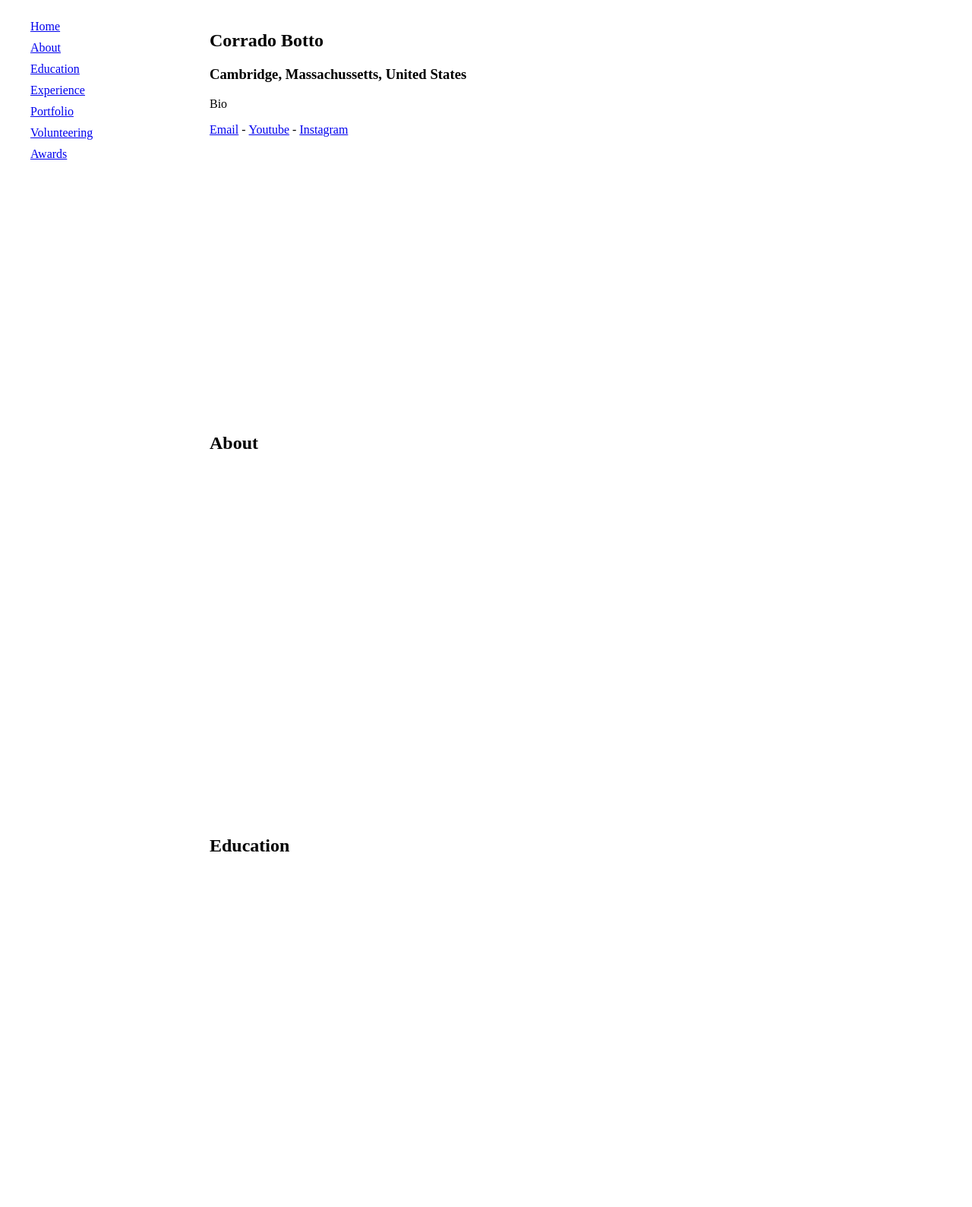
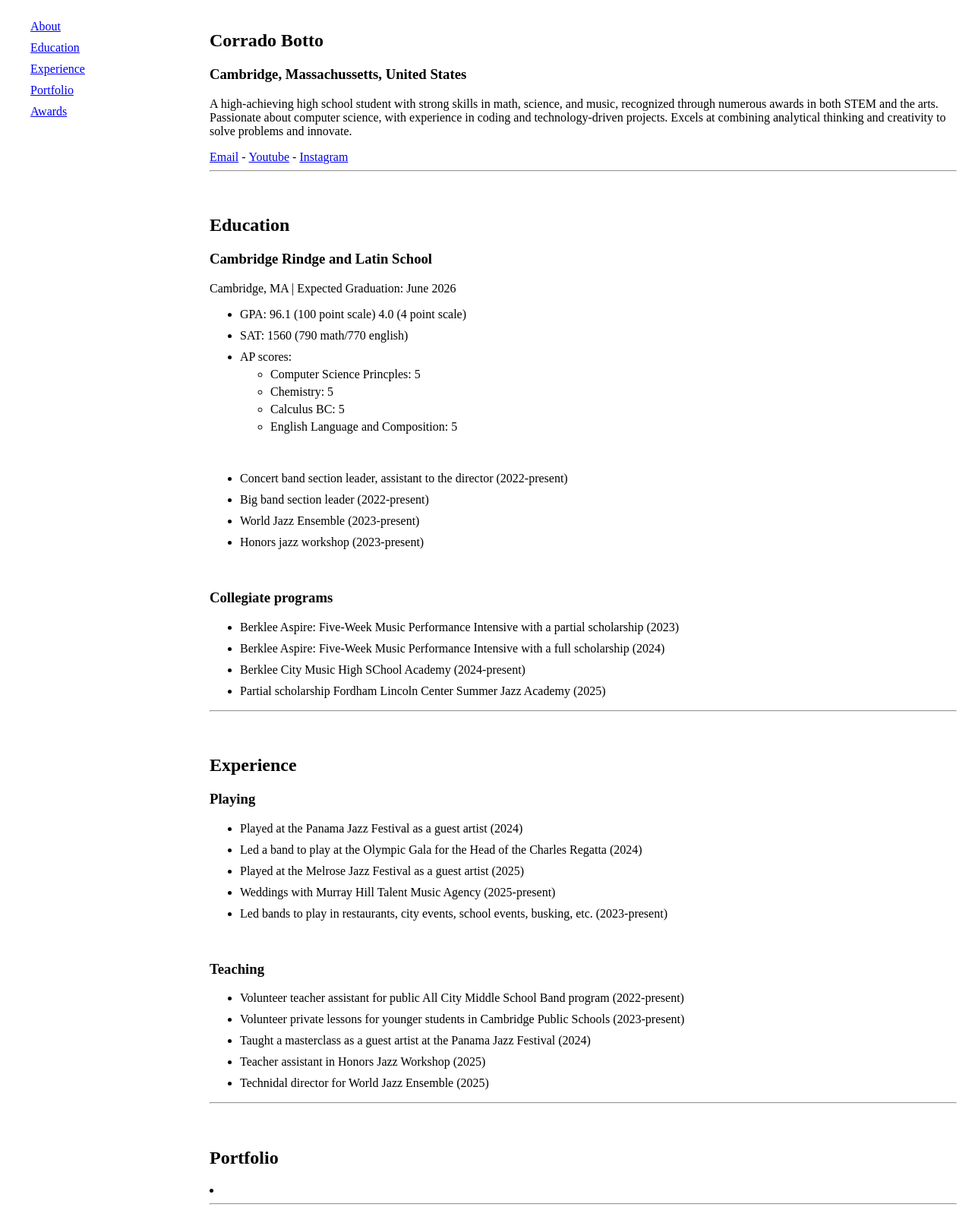
Before and after one commit to 26cbotto-create/Portfolio, a plain HTML site: page index.html in a window 1280 px wide. Shown: the top 1589 px of the page at 76% size. Drawn offline with Linux system fonts and the light colour scheme.

Commit message:
Copied my resume info into the website

```diff
--- a/css/stylesheet.css
+++ b/css/stylesheet.css
@@ -26,7 +26,7 @@ main {
     flex: 4;
 }
 
-ul {
+.jumplinks {
     list-style-type: none;
     position: fixed;
 }
@@ -38,14 +38,17 @@ ul li {
 section {
     margin: 10px;
     padding: 10px;
-    height: 500px;
 }
 
 
-#home, #about, #education, #experience, #portfolio, #volunteering, #awards {
+#about, #education, #experience, #portfolio, #awards {
     scroll-behavior: smooth;
 }
 
 .contact p {
     display: inline;
 }
+
+ul.ap_scores li {
+    margin: 5px 0;
+}
--- a/index.html
+++ b/index.html
@@ -11,22 +11,20 @@
 
         <div class="center">
             <nav>
-                <ul>
-                    <li><a href="#Home">Home</a></li>
+                <ul class="jumplinks">
                     <li><a href="#About">About</a></li>
                     <li><a href="#Education">Education</a></li>
                     <li><a href="#Experience">Experience</a></li>
                     <li><a href="#Portfolio">Portfolio</a></li>
-                    <li><a href="#Volunteering">Volunteering</a></li>
                     <li><a href="#Awards">Awards</a></li>
                 </ul>
             </nav>
 
             <main>
-                <section id="Home">
+                <section id="About">
                     <h2>Corrado Botto</h2>
                     <h3>Cambridge, Massachussetts, United States</h3>
-                    <p>Bio</p>
+                    <p>A high-achieving high school student with strong skills in math, science, and music, recognized through numerous awards in both STEM and the arts. Passionate about computer science, with experience in coding and technology-driven projects. Excels at combining analytical thinking and creativity to solve problems and innovate.</p>
 
                     <div class="contact">
                         <a href="mailto:corradobotto7@gmail.com" target="blank">Email</a>
@@ -36,30 +34,98 @@
                         <a href="https://www.instagram.com/cbotto3/#" target="blank">Instagram</a>
                     </div>
 
-                </section>
-
-                <section id="About">
-                    <h2>About</h2>
+                    <hr>
                 </section>
 
                 <section id="Education">
                     <h2>Education</h2>
+                    <h3>Cambridge Rindge and Latin School</h3>
+                    <p>Cambridge, MA | Expected Graduation: June 2026</p>
+                    <ul>
+                        <li>GPA: 96.1 (100 point scale) 4.0 (4 point scale)</li>
+                        <li>SAT: 1560 (790 math/770 english)</li>
+                        <li>AP scores:
+                            <ul class="ap_scores">
+                                <li>Computer Science Princples: 5</li>
+                                <li>Chemistry: 5</li>
+                                <li>Calculus BC: 5</li>
+                                <li>English Language and Composition: 5</li>
+                            </ul>
+                        </li>
+                    </ul>
+
+                    <br>
+
+                    <ul>
+                        <li>Concert band section leader, assistant to the director (2022-present)</li>
+                        <li>Big band section leader (2022-present)</li>
+                        <li>World Jazz Ensemble (2023-present)</li>
+                        <li>Honors jazz workshop (2023-present)</li>
+                    </ul>
+
+                    <br>
+
+                    <h3>Collegiate programs</h3>
+                    <ul>
+                        <li>Berklee Aspire: Five-Week Music Performance Intensive with a partial scholarship (2023)</li>
+                        <li>Berklee Aspire: Five-Week Music Performance Intensive with a full scholarship (2024)</li>
+                        <li>Berklee City Music High SChool Academy (2024-present)</li>
+                        <li>Partial scholarship Fordham Lincoln Center Summer Jazz Academy (2025)</li>
+                    </ul>
+                    <hr>
                 </section>
 
                 <section id="Experience">
                     <h2>Experience</h2>
+                    <h3>Playing</h3>
+                    <ul>
+                        <li>Played at the Panama Jazz Festival as a guest artist (2024)</li>
+                        <li>Led a band to play at the Olympic Gala for the Head of the Charles Regatta (2024)</li>
+                        <li>Played at the Melrose Jazz Festival as a guest artist (2025)</li>
+                        <li>Weddings with Murray Hill Talent Music Agency (2025-present)</li>
+                        <li>Led bands to play in restaurants, city events, school events, busking, etc. (2023-present)</li>
+                    </ul>
+
+                    <br>
+                    <h3>Teaching</h3>
+                    <ul>
+                        <li>Volunteer teacher assistant for public All City Middle School Band program (2022-present)</li>
+                        <li>Volunteer private lessons for younger students in Cambridge Public Schools (2023-present)</li>
+                        <li>Taught a masterclass as a guest artist at the Panama Jazz Festival (2024)</li>
+                        <li>Teacher assistant in Honors Jazz Workshop (2025)</li>
+                        <li>Technidal director for World Jazz Ensemble (2025)</li>
+                    </ul>
+
+                    <hr>
                 </section>
 
                 <section id="Portfolio">
                     <h2>Portfolio</h2>
-                </section>
-
-                <section id="Volunteering">
-                    <h2>Volunteering</h2>
+                    <li></li>
+                    <hr>
                 </section>
 
                 <section id="Awards">
                     <h2>Awards</h2>
+                    <h3>Music</h3>
+                    <ul>
+                        <li>First tenor saxophone in MMEA Senior Districts Jazz Ensemble (2023, 2024, 2025)</li>
+                        <li>Best soloist Music in the Parks competition (2024)</li>
+                        <li>Second tenor saxophone MMEA States Jazz Ensemble (2025)</li>
+                        <li>Callan Youth Scholarship from the Mu Phi Epsilon Music Fraternity (2025)</li>
+                        <li>Freshman instrumentalist of the year (2023)</li>
+                        <li>Sophomore instrumentalist of the year (2024)</li>
+                    </ul>
+
+                    <br>
+                    <h3>Academic</h3>
+                    <ul>
+                        <li>First Honor student (2022-present)</li>
+                        <li>Seal of biliteracy with distinction for Italian and English</li>
+                        <li>Recommended and worked on a project with Mitsubishi Electric Research Laboratories (2025)</li>
+                        <li>AP Scholar Honor (2025)</li>
+                        <li>John and Abigail ADams Scholarship (2025)</li>
+                        <li>National Honor Society (2025)</li>
                 </section>
             </main>
 
```
